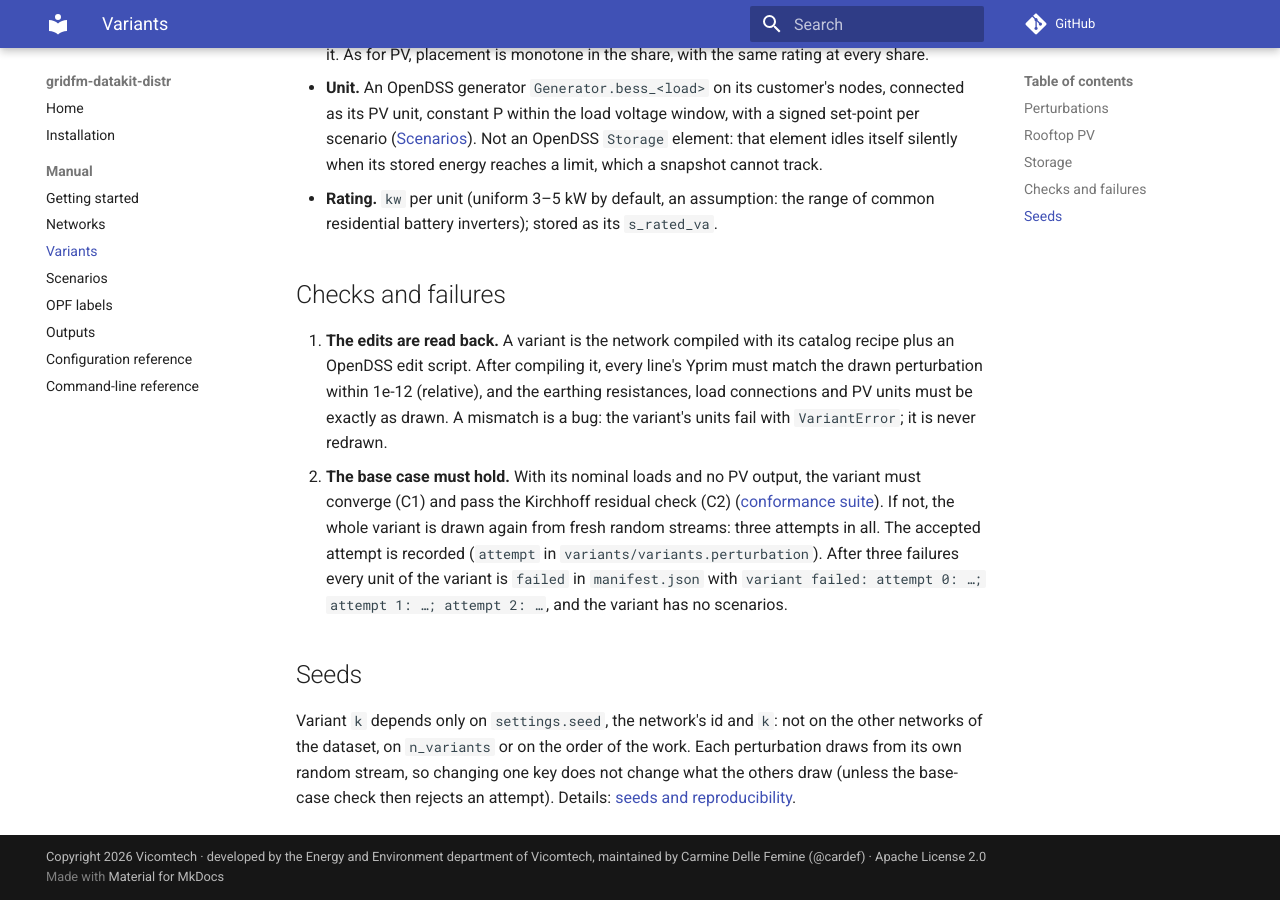
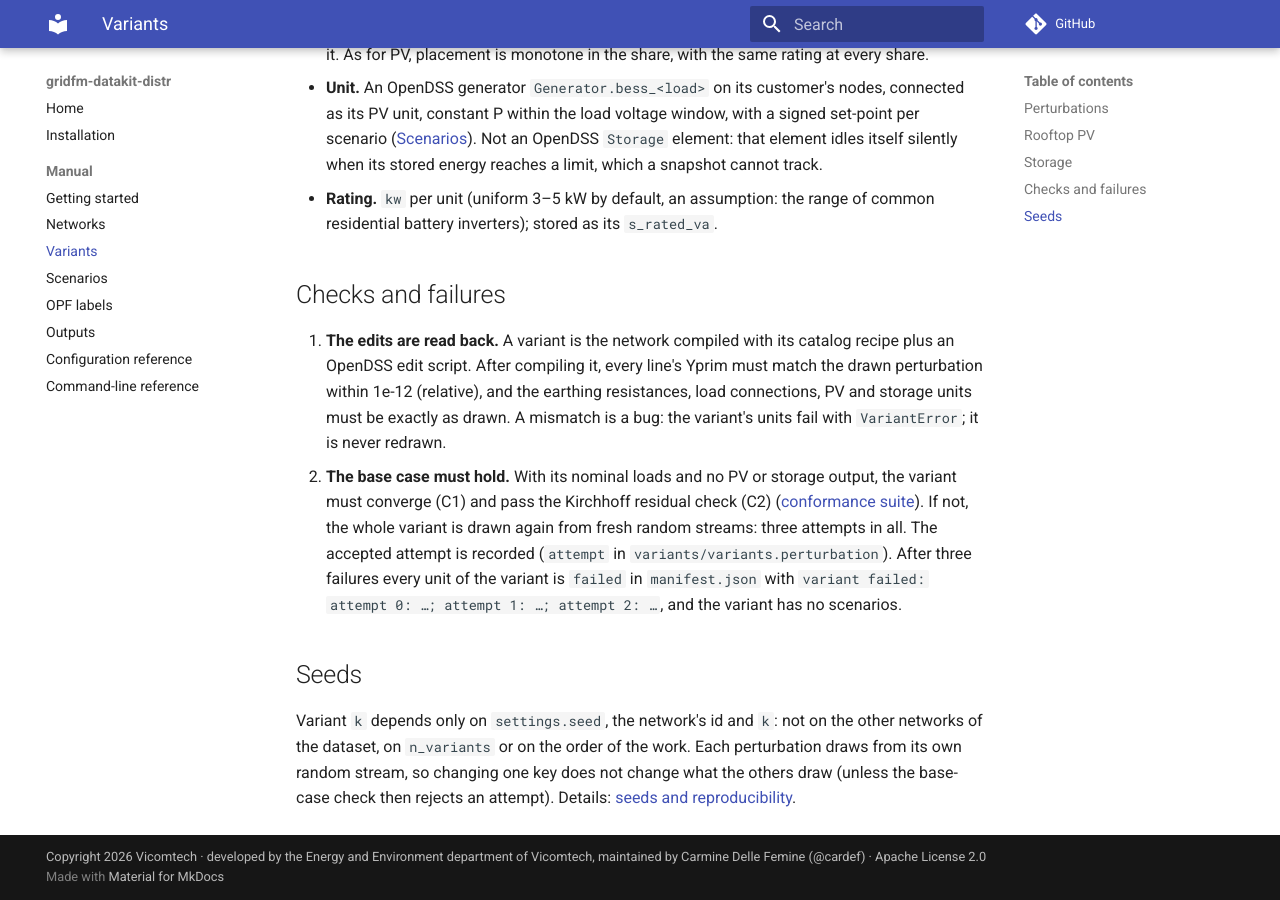
Before and after one commit to gridfm/gridfm-datakit-distr, an MkDocs documentation site: the page built from docs/manual/variants.md, in a window 1280 px wide and 900 px high, scrolled down 2271 px. Built offline with MkDocs 1.6.1 and Material for MkDocs 9.7.7, drawn with Linux system fonts in a browser that asks for light colours; comment, search, counter and statistics services are not loaded.

Commit message:
test: storage data close the loop and keep the exported power balance
Also document the storage keys of the variant perturbation and the
read-back of storage units.

Signed-off-by: cardef <carmine.dellefemine@gmail.com>

```diff
--- a/docs/manual/variants.md
+++ b/docs/manual/variants.md
@@ -81,10 +81,10 @@ The output of each unit is drawn per scenario ([Scenarios](scenarios.md#pv-outpu
 
 1. **The edits are read back.** A variant is the network compiled with its catalog recipe plus an
    OpenDSS edit script. After compiling it, every line's Yprim must match the drawn perturbation
-   within 1e-12 (relative), and the earthing resistances, load connections and PV units must be
-   exactly as drawn. A mismatch is a bug: the variant's units fail with `VariantError`; it is never
+   within 1e-12 (relative), and the earthing resistances, load connections, PV and storage units
+   must be exactly as drawn. A mismatch is a bug: the variant's units fail with `VariantError`; it is never
    redrawn.
-2. **The base case must hold.** With its nominal loads and no PV output, the variant must converge
+2. **The base case must hold.** With its nominal loads and no PV or storage output, the variant must converge
    (C1) and pass the Kirchhoff residual check (C2) ([conformance suite](networks.md#conformance-suite)).
    If not, the whole variant is drawn again from fresh random streams: three attempts in all. The
    accepted attempt is recorded (`attempt` in `variants/variants.perturbation`). After three
```
Also changed, not shown: docs/manual/outputs.md (+1 -1 lines), 2 other files.
